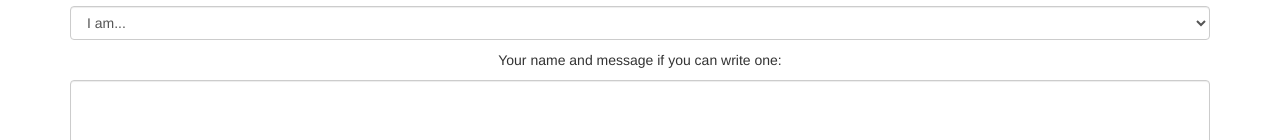
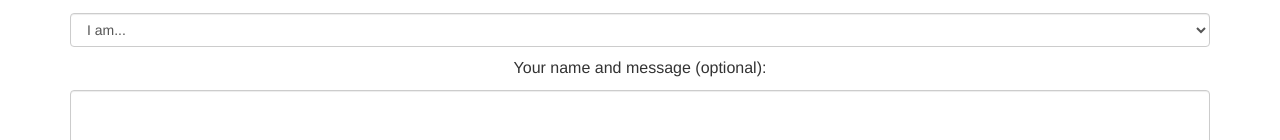
Before and after one commit to pedantic-git/crisis-dashboard-presentation, a plain HTML site: page dashboard/index.html in a window 1280 px wide. Shown: the part 143-283 px from the top of the page. Drawn offline with nearby package versions, Linux system fonts and the light colour scheme.

Commit message:
Updated dashboard

```diff
--- a/dashboard/index.html
+++ b/dashboard/index.html
@@ -17,6 +17,9 @@
       <script src="https://oss.maxcdn.com/respond/1.4.2/respond.min.js"></script>
     <![endif]-->
     <style>
+    body {
+      font-size: 16px;
+    }
     .spacer { margin-top: 2em; }
     .larger { font-size: 1.2em; }
     .phones strong { margin-left: 2em; }
@@ -64,7 +67,7 @@
               <option>Injured</option>
               <option>Safe for now</option>
             </select></p>
-            <p>Your name and message if you can write one:</p>
+            <p>Your name and message (optional):</p>
             <p><textarea class="form-control" rows="3"></textarea></p>
             <p><button type="button" class="btn btn-success" onclick="thanks();">Send</button></p>
             <p>(this will also share your current location)</p>
```
